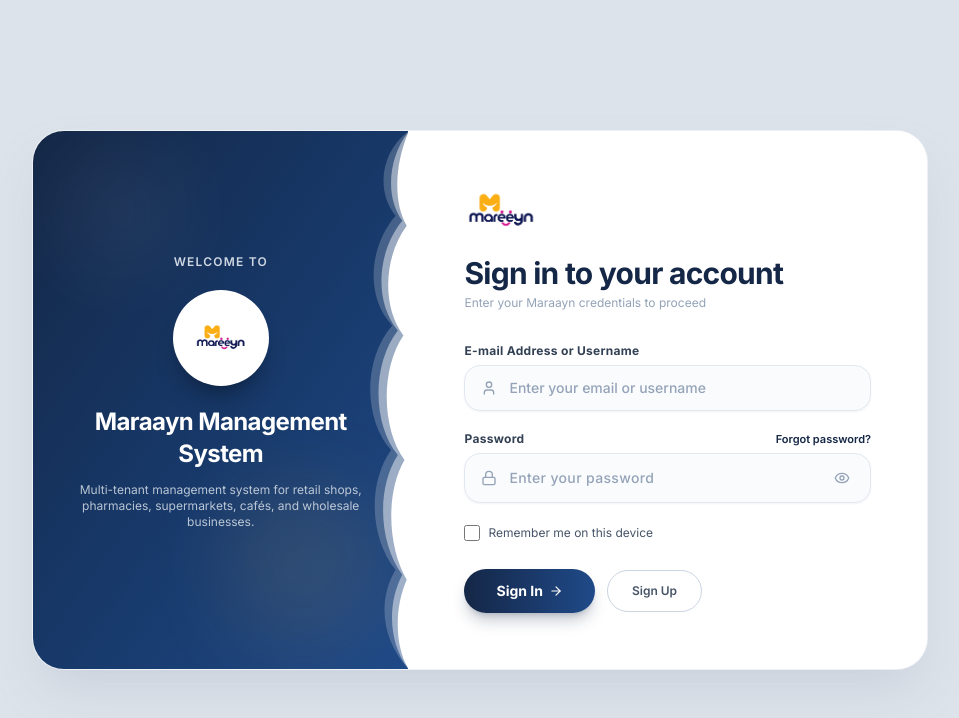
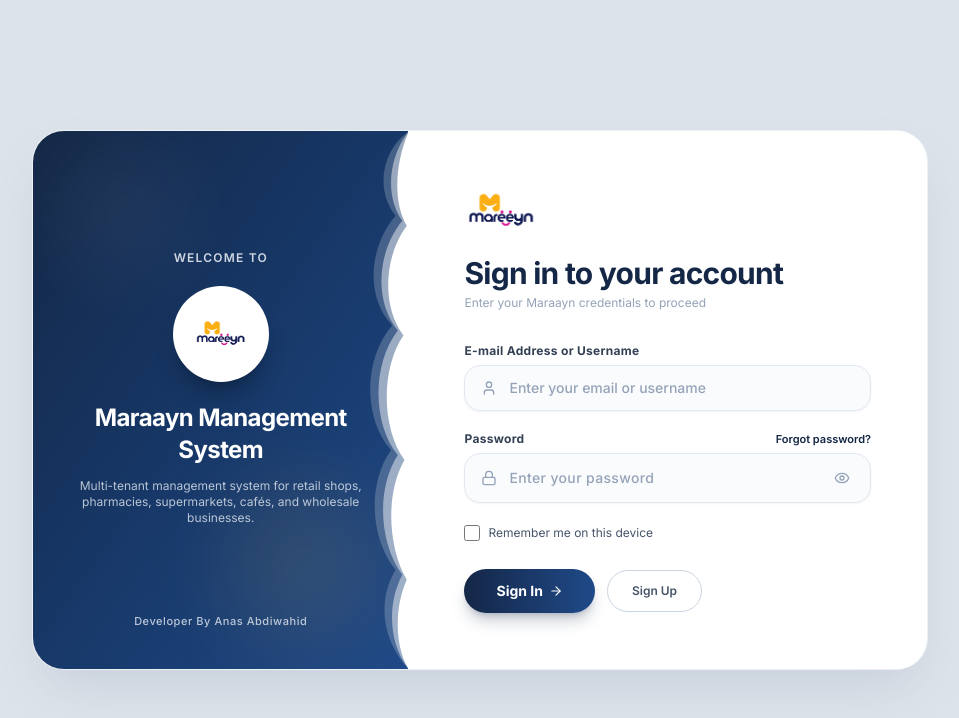
Before and after one commit to anasabdiwahid/Maraayn-Management-System, a React (Vite) app in the folder frontend/: page /login in a window 1280 px wide. Shown: the top 718 px of the page, without its empty margins (160-1119 px from the left). Built offline with nearby package versions, Linux system fonts and the light colour scheme; no server answers.

Commit message:
Add Developer By Anas Abdiwahid credit on login page

```diff
--- a/frontend/src/pages/auth/LoginPage.tsx
+++ b/frontend/src/pages/auth/LoginPage.tsx
@@ -82,14 +82,17 @@ export const LoginPage: React.FC = () => {
       <div className="w-full max-w-4xl bg-white rounded-[32px] shadow-2xl shadow-slate-400/30 overflow-hidden flex flex-col md:flex-row relative border border-slate-200/60 min-h-[540px]">
 
         {/* ================= LEFT SIDE: Brand Hero (Navy/Blue Gradient) ================= */}
-        <div className="w-full md:w-[42%] bg-gradient-to-br from-[#142746] via-[#173868] to-[#1f4a88] text-white p-8 sm:p-10 flex flex-col justify-center items-center text-center relative overflow-hidden shrink-0">
+        <div className="w-full md:w-[42%] bg-gradient-to-br from-[#142746] via-[#173868] to-[#1f4a88] text-white p-8 sm:p-10 flex flex-col justify-between items-center text-center relative overflow-hidden shrink-0">
 
           {/* Subtle Background Stars / Ambient Circles */}
           <div className="absolute top-4 left-6 w-32 h-32 bg-white/5 rounded-full blur-2xl pointer-events-none" />
           <div className="absolute bottom-6 right-6 w-40 h-40 bg-[#E6AE43]/10 rounded-full blur-2xl pointer-events-none" />
 
+          {/* Top spacer for balance */}
+          <div className="hidden md:block h-2" />
+
           {/* Centered Brand Content (Raised to optical center) */}
-          <div className="relative z-10 flex flex-col items-center max-w-xs -mt-4">
+          <div className="relative z-10 flex flex-col items-center max-w-xs my-auto">
             {/* Top Label */}
             <span className="text-xs uppercase tracking-widest text-slate-200 font-semibold opacity-90 mb-5">
               Welcome to
@@ -113,6 +116,11 @@ export const LoginPage: React.FC = () => {
             <p className="mt-3 text-[11px] sm:text-xs text-slate-200/80 leading-relaxed">
               Multi-tenant management system for retail shops, pharmacies, supermarkets, cafés, and wholesale businesses.
             </p>
+          </div>
+
+          {/* Developer Credit at Bottom */}
+          <div className="relative z-10 pt-4 text-[11px] text-slate-200/80 font-medium tracking-wider select-none">
+            Developer By Anas Abdiwahid
           </div>
 
           {/* Desktop Cloud Scallop Divider (Right Edge of Left Panel) */}
```
